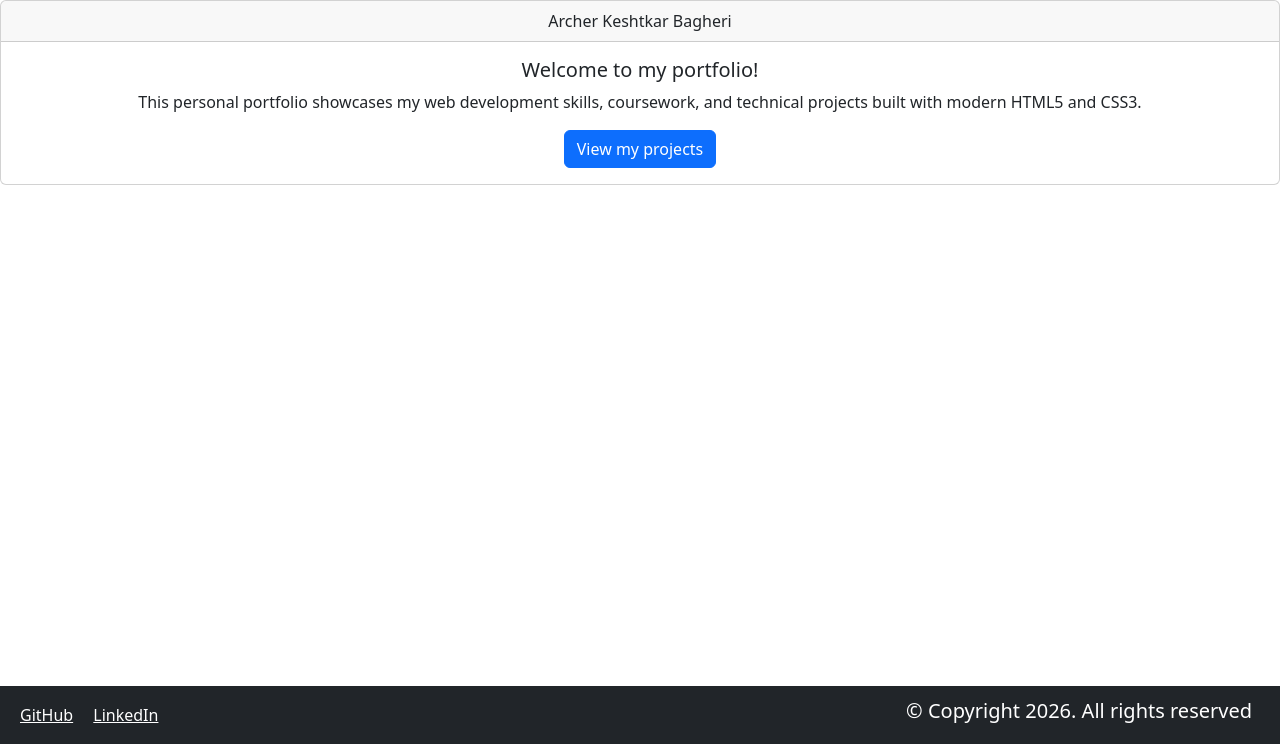
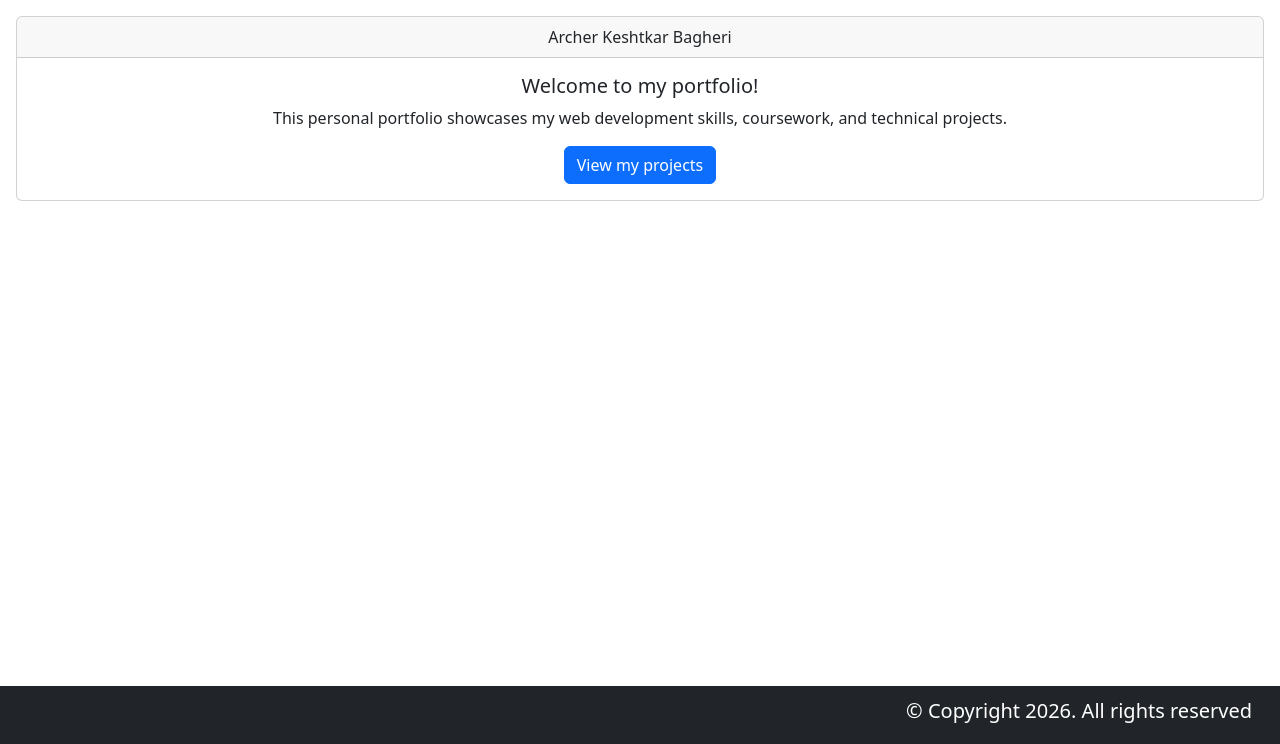
Before and after one commit to BlueJum/AssignmentII, a Node server app: page / in a window 1280 px wide. Shown: the part 56-800 px from the top of the page. Run offline with Node 20, Linux system fonts and the light colour scheme; some libraries are stand-ins or nearby versions.

Commit message:
Polished a few things

```diff
--- a/views/error.ejs
+++ b/views/error.ejs
@@ -1,4 +1,3 @@
-
 <%- include partials/header.ejs %>
 <%- include partials/main_nav.ejs %>
     <h1><%= message %></h1>
--- a/views/index.ejs
+++ b/views/index.ejs
@@ -1,13 +1,17 @@
 <%- include partials/header.ejs %>
 <%- include partials/main_nav.ejs %>
-<div class="card text-center mb-4">
+
+<!-- Card with header, body and button adapted from Bootstrap 5.0 docs, Cards > Header and footer:
+ https://getbootstrap.com/docs/5.0/components/card/#header-and-footer -->
+
+<div class="card text-center mb-4 mx-3 mt-3">
   <div class="card-header">
    <i class="fa-solid fa-user-secret"></i> Archer Keshtkar Bagheri
   </div>
   <div class="card-body">
     <h5 class="card-title">Welcome to my portfolio!</h5>
-    <p class="card-text">This personal portfolio showcases my web development skills, coursework, and technical projects built with modern HTML5 and CSS3.</p>
-    <a href="/projects" class="btn btn-primary"><i class="fa-solid fa-diagram-project"></i>View my projects</a>
+    <p class="card-text">This personal portfolio showcases my web development skills, coursework, and technical projects.</p>
+    <a href="/projects" class="btn btn-primary"><i class="fa-solid fa-diagram-project"></i> View my projects</a>
   </div>
 </div>
 <%- include partials/footer.ejs %>
--- a/views/partials/footer.ejs
+++ b/views/partials/footer.ejs
@@ -2,8 +2,8 @@
     <nav class="navbar fixed-bottom navbar-dark bg-dark">
       <div class="container-fluid">
         <div>
-            <a class="text-white mx-2" href="https://github.com/BlueJum" target="_blank"><i class="fa-brands fa-github fa-lg"></i> GitHub</a>
-            <a class="text-white mx-2" href="www.linkedin.com/in/archer-keshtkar-bagheri-aa78b4384" target="_blank"><i class="fa-brands fa-linkedin fa-lg"></i> LinkedIn</a>
+            <a class="text-white mx-2" href="https://github.com/BlueJum" target="_blank"><i class="fa-brands fa-github fa-lg"></i></a>
+            <a class="text-white mx-2" href="https://linkedin.com/in/archer-keshtkar-bagheri-aa78b4384" target="_blank"><i class="fa-brands fa-linkedin fa-lg"></i></a>
         </div>
         <h6 class="navbar-brand">&copy; Copyright 2026. All rights reserved</h6>
       </div>
```
